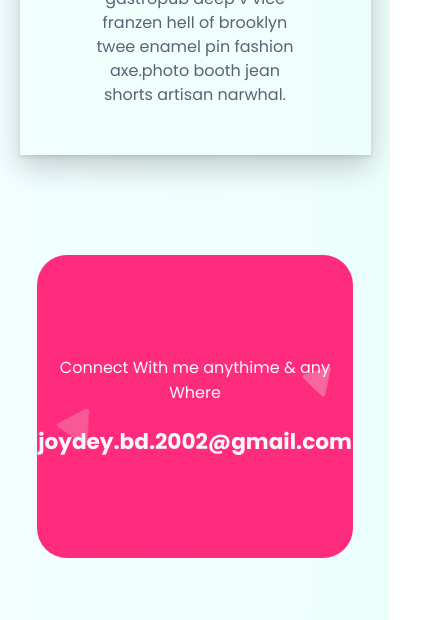
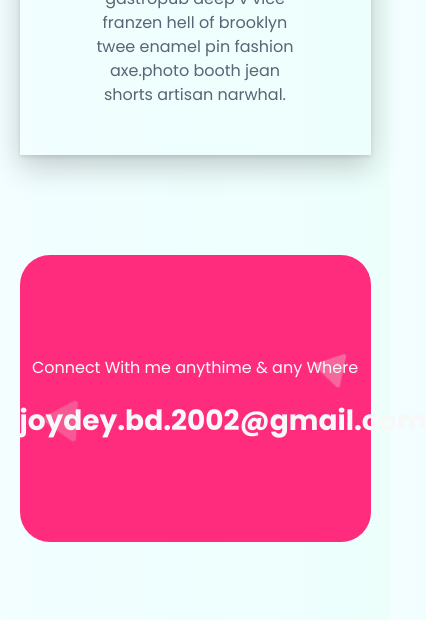
Before and after one commit to joydey100/portfolio, a plain HTML site: page index.html in a window 390 px wide. Shown: the part 3961-4581 px from the top of the page, 426 px wide, since content can reach past the window. Drawn offline with Linux system fonts and the light colour scheme.

Commit message:
CSS Update

```diff
--- a/style.css
+++ b/style.css
@@ -266,8 +266,7 @@ nav {
 
 /* Contact Section */
 .contact-section {
-  max-width: 90%;
-  margin: 0 auto;
+  width: 100%;
   padding: 100px 0;
   background: url("images/email-main-bg.png") var(--main-pink) no-repeat;
   background-position: 40%;
@@ -279,12 +278,16 @@ nav {
   -o-border-radius: 30px;
   text-align: center;
 }
+.contact-info {
+  width: 80%;
+  margin: 0 auto;
+}
 .contact-info p {
   color: var(--main-white);
   font-size: 16px;
 }
 .contact-info h2 {
-  font-size: 30px;
+  font-size: 28px;
   color: var(--main-white);
   margin-top: 20px;
 }
@@ -404,7 +407,7 @@ footer p {
   .banner-info h2 {
     font-size: 50px;
   }
-  .contact-info h2 {
-    font-size: 1.35rem;
+  .contact-info {
+    width: 100%;
   }
 }
```
